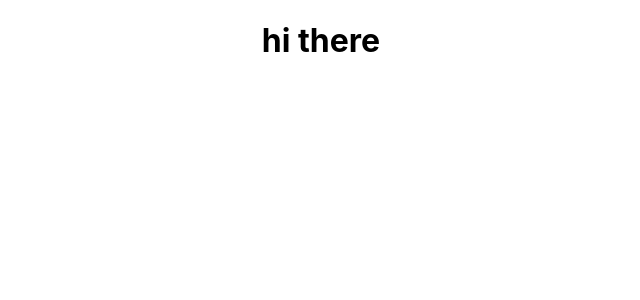
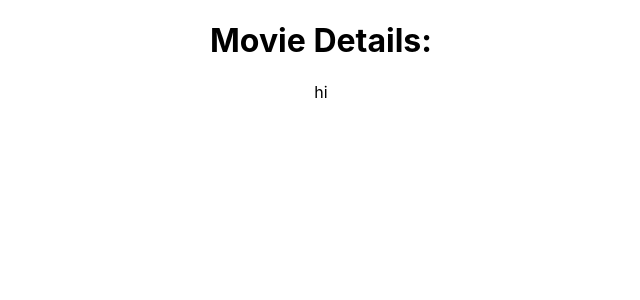
Before and after one commit to Kirill222/react_test_sigp, a React (Create React App) app: page /details/1 in a window 1280 px wide. Shown: the top 300 px of the page, without its empty margins (319-959 px from the left). Built offline with nearby package versions, Linux system fonts and the light colour scheme.

Commit message:
detais page filters out the needed employee from redux store

```diff
--- /dev/null
+++ b/src/components/DetailsComponent.jsx
@@ -0,0 +1,23 @@
+import React from 'react'
+import {useSelector, useDispatch} from 'react-redux'
+import {useParams} from 'react-router-dom'
+
+export const DetailsComponent = () => {
+
+    const {movieId} = useParams()
+
+    const movie = useSelector(state => {
+        const mov = state.searchResult.Search.filter(m => {
+            return m.imdbID === movieId
+        })
+        return mov
+    })
+
+    console.log(movieId, movie)
+
+    return (
+        <div>
+            hi
+        </div>
+    )
+}
--- a/src/components/SearchBar.jsx
+++ b/src/components/SearchBar.jsx
@@ -40,7 +40,7 @@ export const SearchBar = () => {
         <div className="search-bar">
             <TextField id="outlined-basic" label="Movie" variant="outlined" value={inputValue} onChange={handleInputChange}/>
             <Button variant="contained" sx={{height: '100%'}} onClick={handleClick}>Search...</Button>
-            <p>{`There are ${totalResults} that suit your search request`}</p>
+            <p>{`${totalResults} items found that suit your search request`}</p>
         </div>
     )
 }
--- a/src/pages/MovieDetails.jsx
+++ b/src/pages/MovieDetails.jsx
@@ -1,9 +1,10 @@
-import React from 'react'
+import {DetailsComponent} from '../components/DetailsComponent'
 
 export const MovieDetails = () => {
     return (
         <div>
-            <h1>hi there</h1>
+            <h1>Movie Details:</h1>
+            <DetailsComponent />
         </div>
     )
 }
```
